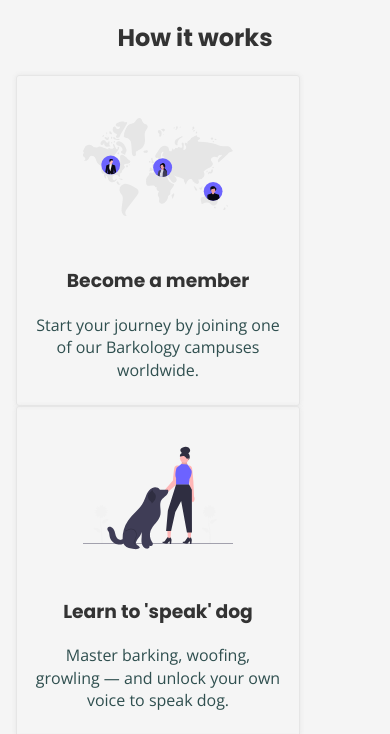
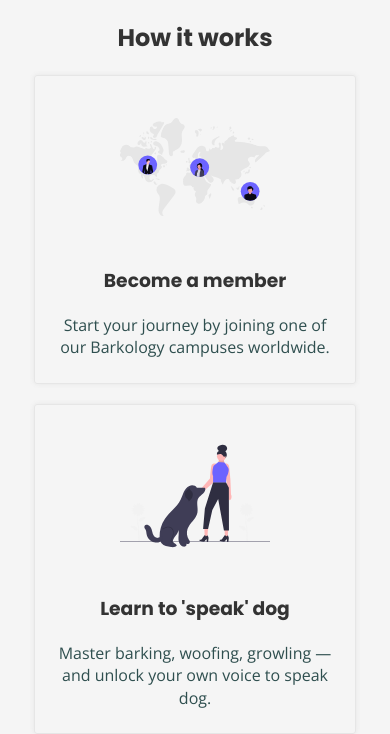
Before and after one commit to TomoyamiP/landing, a plain HTML site: page index.html in a window 390 px wide. Shown: the part 600-1334 px from the top of the page. Drawn offline with nearby package versions, Linux system fonts and the light colour scheme.

Commit message:
changes to center alignment

```diff
--- a/css/components/card.css
+++ b/css/components/card.css
@@ -1,5 +1,7 @@
 .card {
-  width: 250px;
+  flex: 1 1 250px;          /* allows cards to shrink/grow */
+  max-width: 300px;         /* prevents cards from getting too wide */
+  min-width: 250px;         /* keeps a reasonable minimum width */
   border-radius: 3px;
   box-shadow: 0 0 5px rgb(230,230,230);
   text-align: center;
@@ -7,6 +9,7 @@
   word-wrap: break-word;     /* ensures long words break */
   overflow-wrap: break-word; /* newer and more widely supported */
   padding: 1rem;
+  box-sizing: border-box;   /* include padding in width */
 }
 
 .card img {
@@ -24,7 +27,22 @@
 
 .card-container {
   display: flex;
-  justify-content: space-between;
+  justify-content: center;
+  gap: 20px; /* space between cards */
   margin-bottom: 30px;
   flex-wrap: wrap;
 }
+
+/* Mobile styles */
+@media (max-width: 600px) {
+  .card-container {
+    flex-direction: column;
+    align-items: center;
+  }
+
+  .card {
+    width: 90%;         /* take most of the width on mobile */
+    max-width: 100%;
+    min-width: unset;    /* unset min-width for more flexibility */
+  }
+}
```
